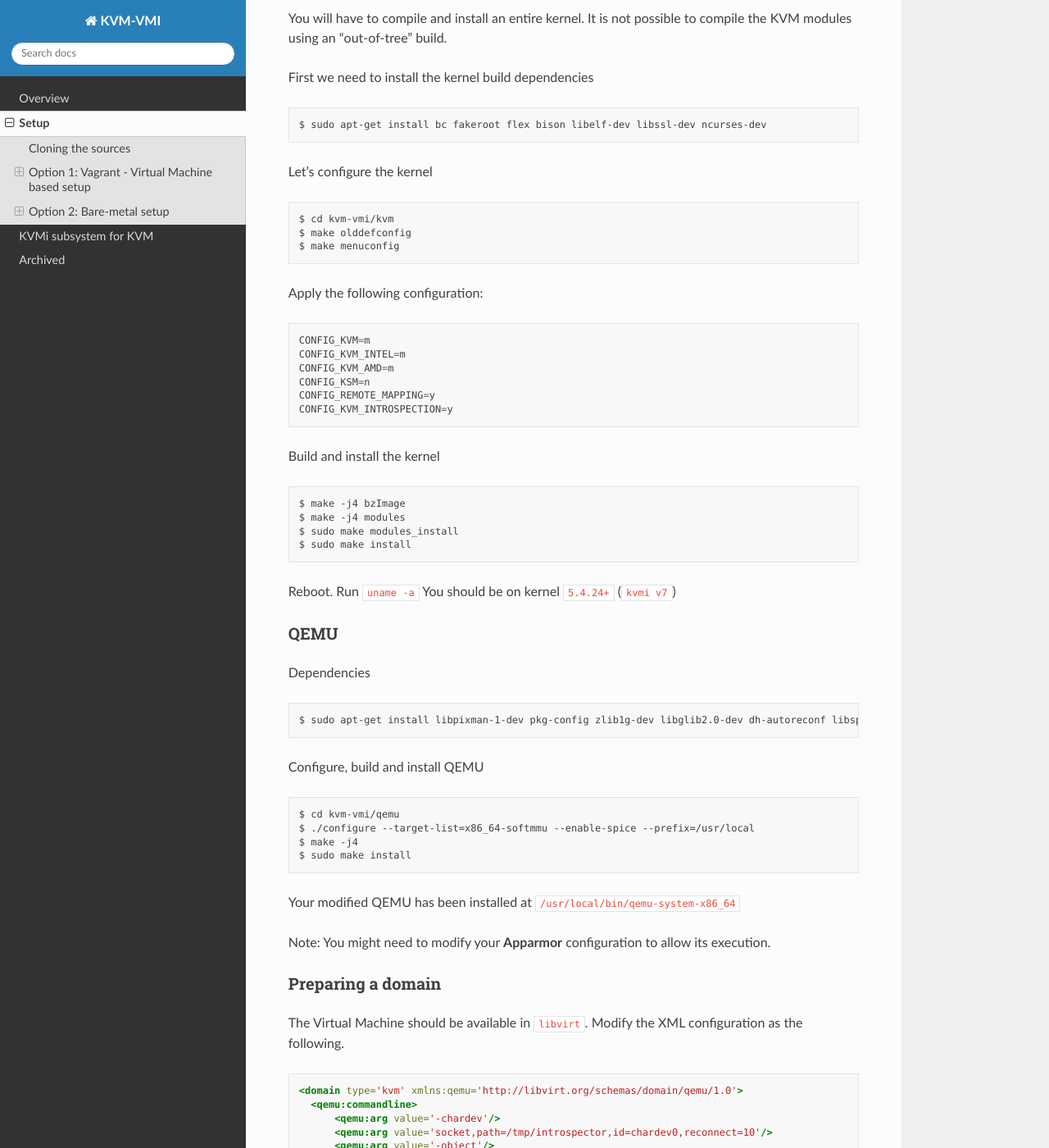
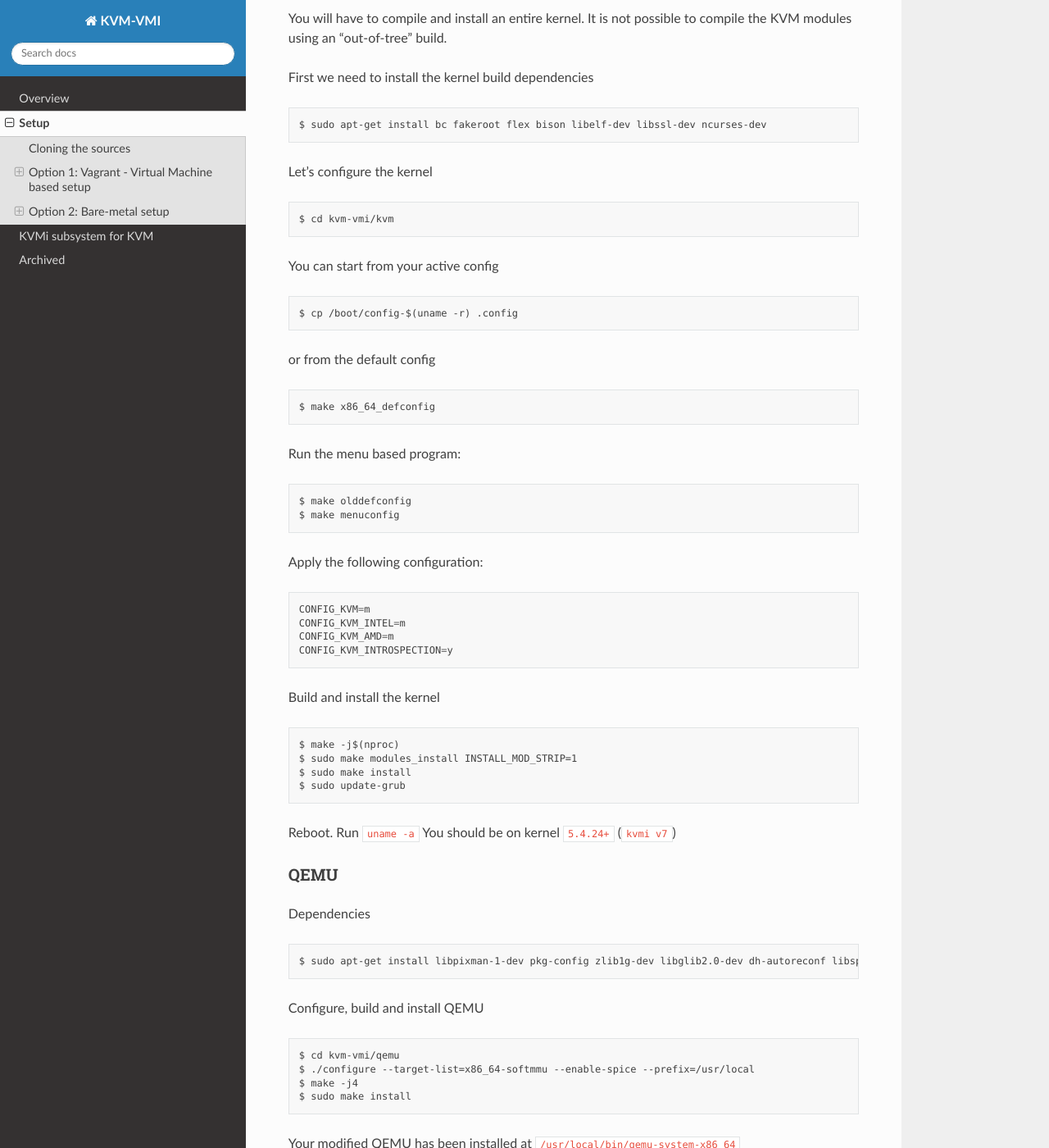
Before and after one commit to KVM-VMI/kvm-vmi, a Sphinx documentation site: the page built from docs/setup.md, in a window 1280 px wide and 1400 px high, scrolled down 8172 px. Shown: the whole window at 82% size. Built offline with Sphinx 7.4.7 and the Read the Docs theme 2.0.0, drawn with Linux system fonts in a browser that asks for light colours; some of the changed text lies outside the part shown.

Commit message:
docs: update base-metal setup info
- point to two choices for a start configuration
  in order to avoid a non-booting system.
- drop the remote mapping feature in order to keep the setup info to a minimum,
  but add a link to a detailed how-to for this case

Signed-off-by: Adalbert Lazăr <alazar@bitdefender.com>

```diff
--- a/docs/setup.md
+++ b/docs/setup.md
@@ -204,6 +204,19 @@ $ sudo apt-get install bc fakeroot flex bison libelf-dev libssl-dev ncurses-dev
 Let's configure the kernel
 ~~~
 $ cd kvm-vmi/kvm
+~~~
+
+You can start from your active config
+~~~
+$ cp /boot/config-$(uname -r) .config
+~~~
+or from the default config
+~~~
+$ make x86_64_defconfig
+~~~
+
+Run the menu based program:
+~~~
 $ make olddefconfig
 $ make menuconfig
 ~~~
@@ -213,17 +226,15 @@ Apply the following configuration:
 CONFIG_KVM=m
 CONFIG_KVM_INTEL=m
 CONFIG_KVM_AMD=m
-CONFIG_KSM=n
-CONFIG_REMOTE_MAPPING=y
 CONFIG_KVM_INTROSPECTION=y
 ~~~
 
 Build and install the kernel
 ~~~
-$ make -j4 bzImage
-$ make -j4 modules
-$ sudo make modules_install
+$ make -j$(nproc)
+$ sudo make modules_install INSTALL_MOD_STRIP=1
 $ sudo make install
+$ sudo update-grub
 ~~~
 
 Reboot.
@@ -269,6 +280,8 @@ Modify the XML configuration as the following.
 ~~~
 
 Note that you need to **add** `xmlns:qemu='http://libvirt.org/schemas/domain/qemu/1.0'`.
+
+Note: If you want to use the remote memory mapping feature (and setup a VM with the introspection tool) you'll find detailed instructions [here](https://hvmi.github.io/blog/2020/08/10/getting-started-on-kvm.html).
 
 Validate the new configuration and start the domain.
 
```
